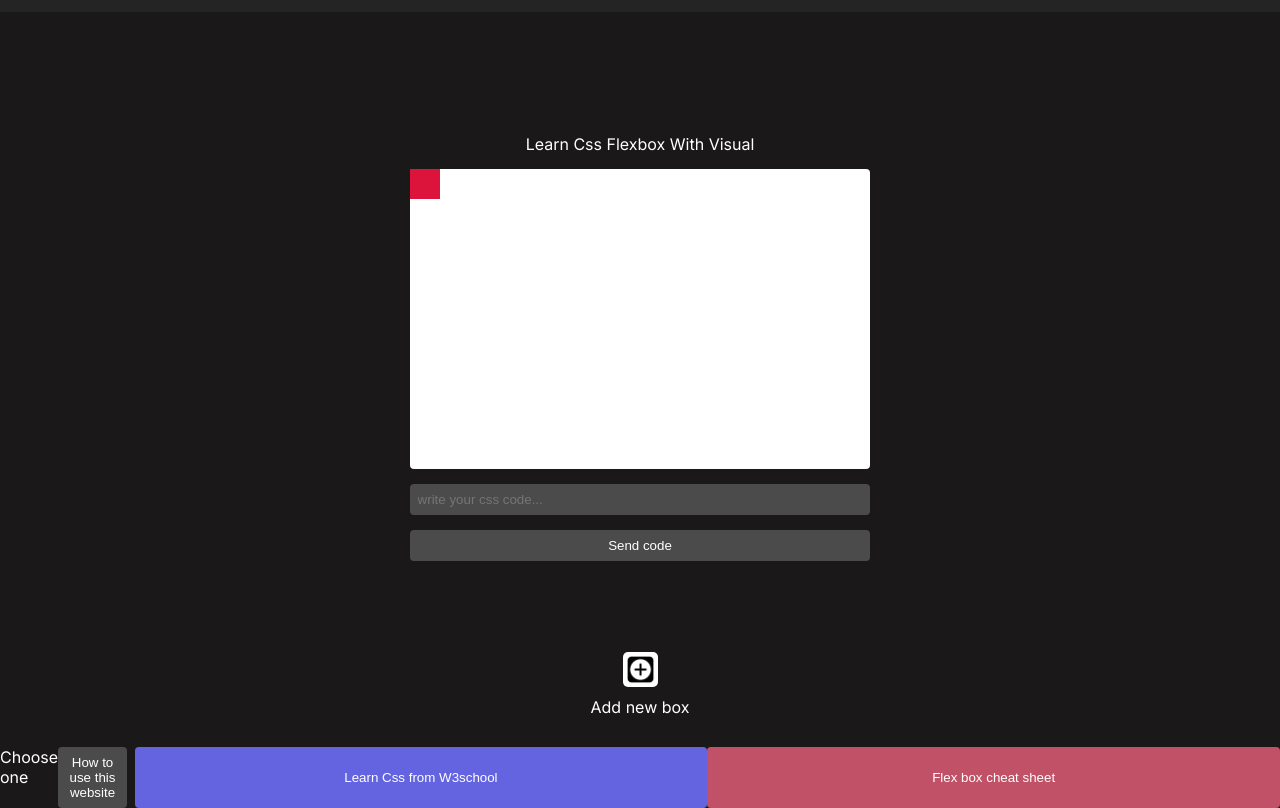
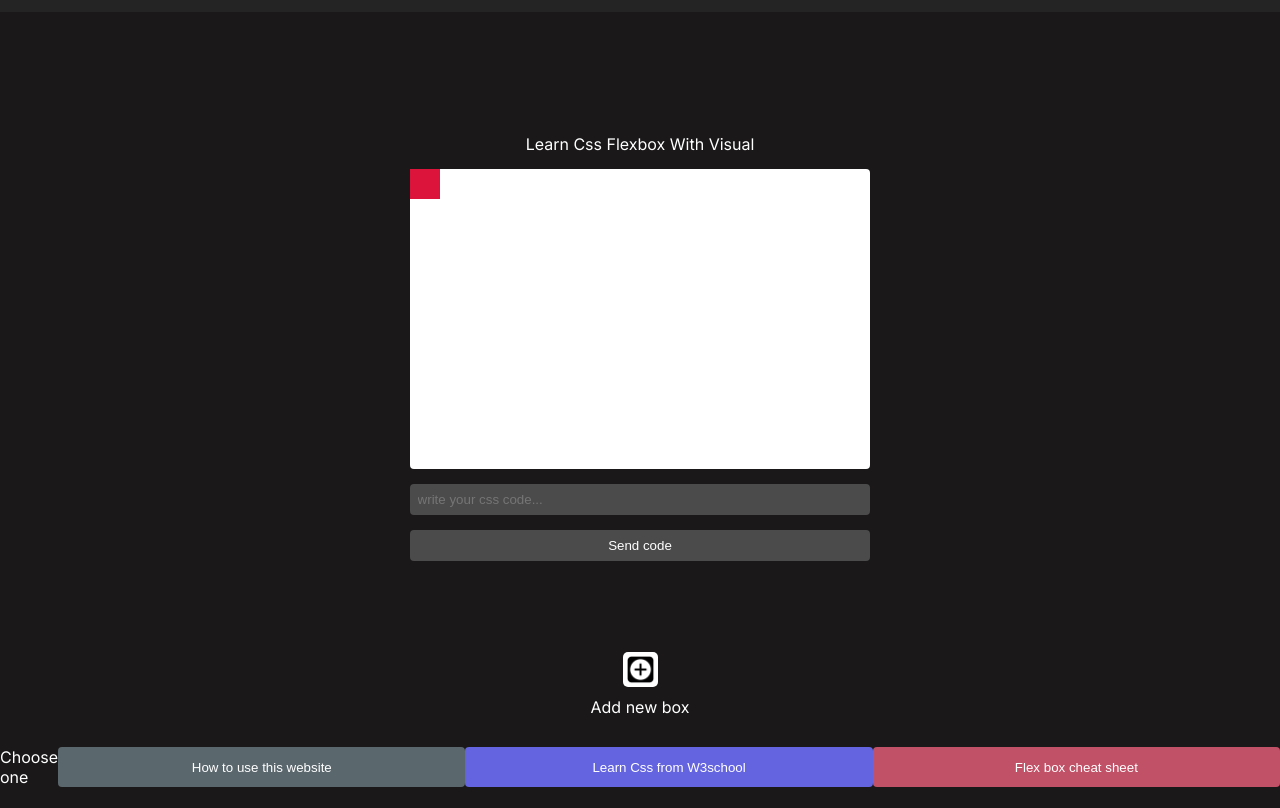
Before and after one commit to DylanAvillaSa/learn-css-with-dbox, a plain HTML site: page home.html in a window 1280 px wide. Both pictures are taken after a click on the picture 1257 px from the left and 32 px from the top of the page. Shown: the part 53-861 px from the top of the page. After the commit the page ends 840 px from the top, so only its background shows below. Drawn offline with Linux system fonts and the light colour scheme.

Commit message:
Update home.html

```diff
--- a/home.html
+++ b/home.html
@@ -55,9 +55,7 @@
 
     <div class="ismenu">
       <p>Choose one</p>
-       <a href="example.html">
-          <button style="width: 90%;">How to use this website</button>
-        </a>
+      <button class="parent">How to use this website</button>
       <button class="child">Learn Css from W3school</button>
       <button
         class="cheat"
```
